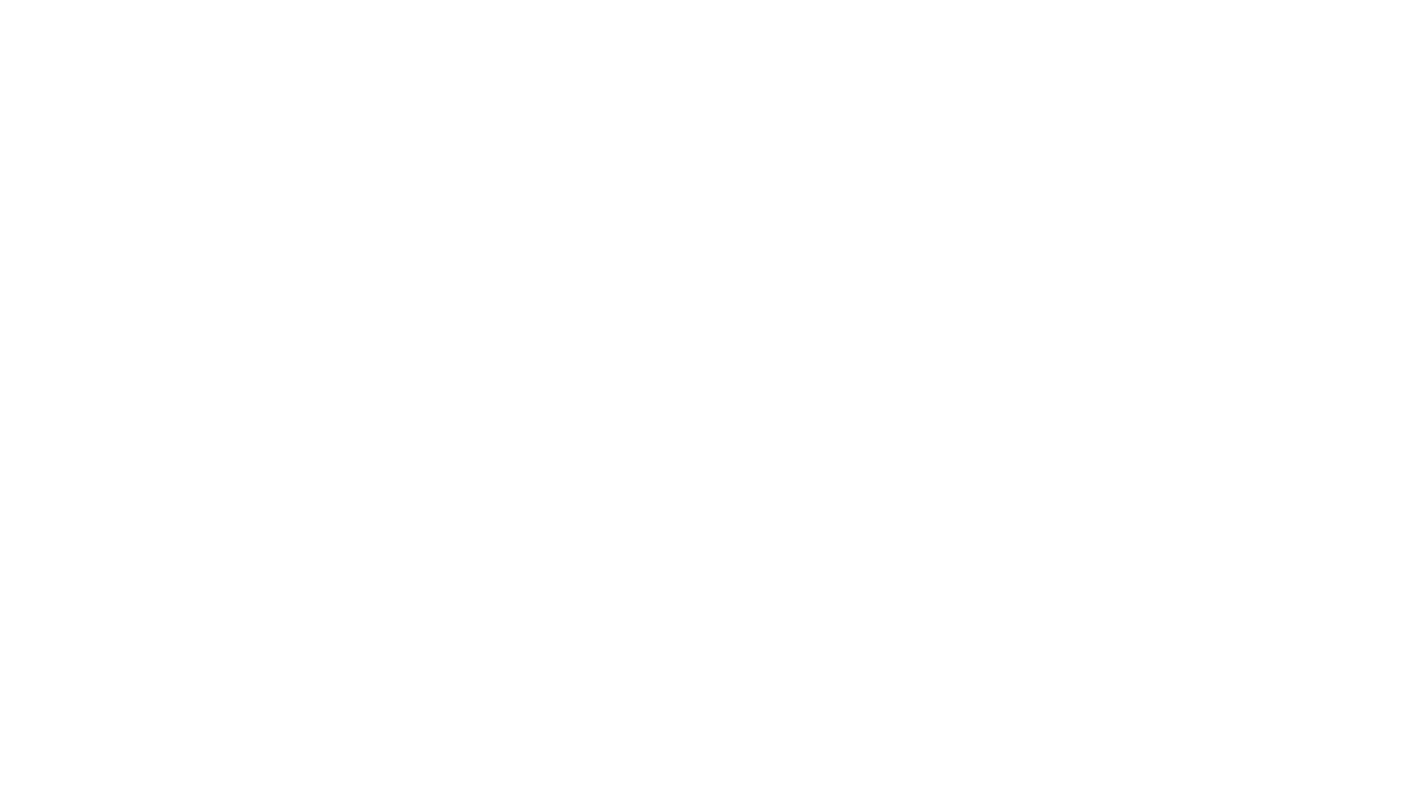
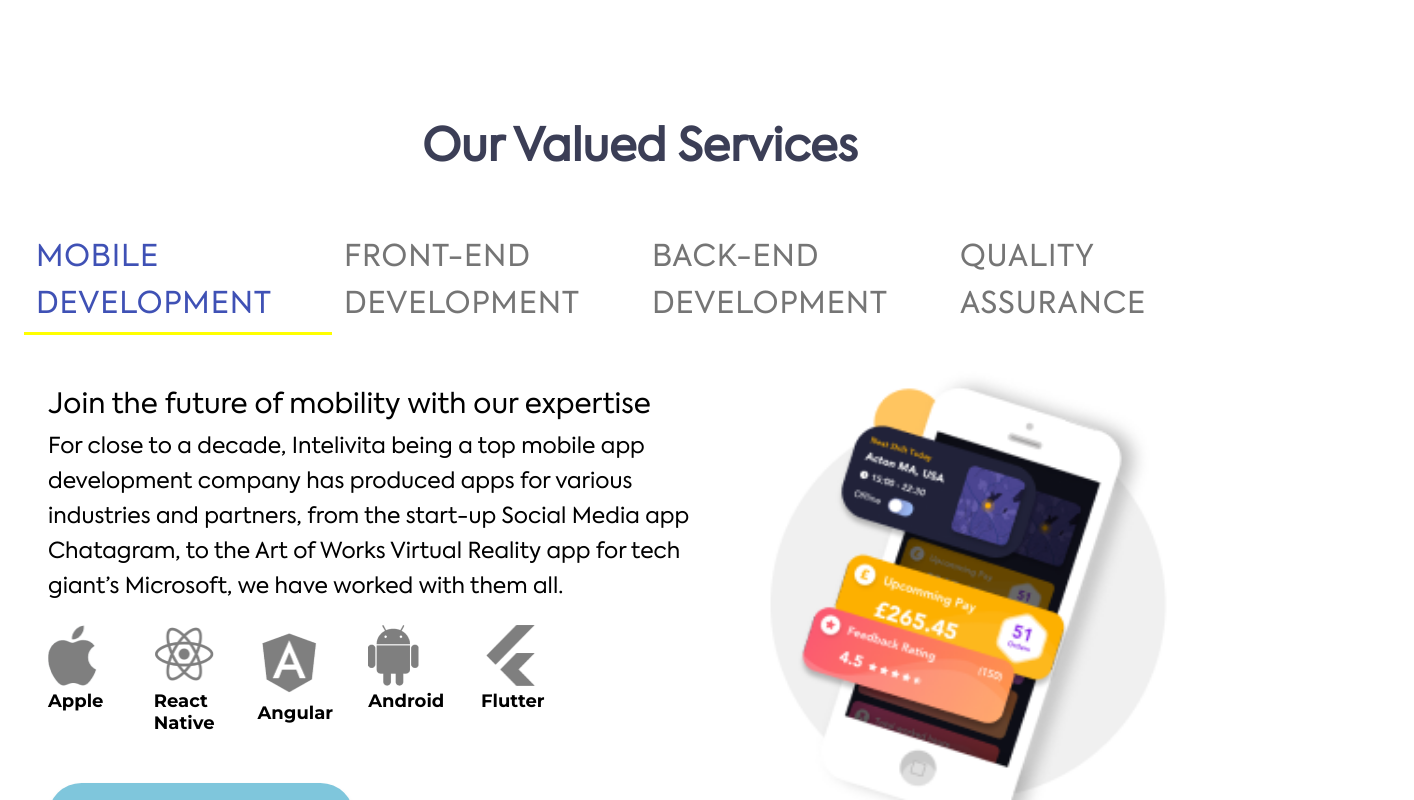
Before and after one commit to mohsinghafoor/techtiz, a React (Create React App) app: page / in a window 1280 px wide. Shown: the part 1040-1840 px from the top of the page, 1414 px wide, since content can reach past the window. Before the commit the page ends 876 px from the top, so only its background shows below. Built offline with nearby package versions, Linux system fonts and the light colour scheme.

Commit message:
added industries and Services Accordians

```diff
--- a/src/App.js
+++ b/src/App.js
@@ -35,13 +35,13 @@ function App() {
       */}
 
       {/* Responsive components */}
-      {/* <Header />
+      <Header />
       <Process />
       <Services />
       <Feedback />
       <Industries />
-      */}
       <Pricing />
+      <ResponsiveFooter />
     </>
   );
 }
--- a/src/components/industries/accordian.jsx
+++ b/src/components/industries/accordian.jsx
@@ -35,13 +35,13 @@ const useStyles = makeStyles((theme) => ({
     lineHeight: "133%",
     /* or 29px */
 
-    color: "#FFC107",
+    color: "black",
     [theme.breakpoints.down("xs")]: {
       width: 250,
       fontSize: 18,
     },
   },
-  suumary: {
+  summary: {
     display: "flex",
     flexDirection: "column",
     alignItems: "center",
@@ -61,7 +61,7 @@ const useStyles = makeStyles((theme) => ({
 
     color: "#000000",
     [theme.breakpoints.down("xs")]: {
-      width: 400,
+      width: 370,
       fontSize: 18,
     },
   },
@@ -76,7 +76,7 @@ const useStyles = makeStyles((theme) => ({
 
     color: "#000000",
     [theme.breakpoints.down("xs")]: {
-      width: 390,
+      width: 360,
       fontSize: 14,
     },
   },
@@ -102,6 +102,9 @@ const useStyles = makeStyles((theme) => ({
       height: 48,
     },
   },
+  expandedPanel: {
+    color: "#FFC107",
+  },
 }));
 
 export default function IndustriesAccordion() {
@@ -118,7 +121,7 @@ export default function IndustriesAccordion() {
         >
           <Box className={classes.heading}>Food</Box>
         </AccordionSummary>
-        <AccordionDetails className={classes.suumary}>
+        <AccordionDetails className={classes.sumary}>
           <Box className={classes.details}>
             Thank you again for the successful launch of the 3M and Converse
             applications. Your dedication, hard-work, flexibility, patience and
--- a/src/components/process/index.jsx
+++ b/src/components/process/index.jsx
@@ -17,6 +17,7 @@ const useStyles = makeStyles((theme) => ({
     display: "flex",
     maxWidth: 616,
     height: 49,
+    justifyContent: "center",
     fontFamily: "Axiforma",
     fontStyle: "normal",
     fontWeight: 800,
@@ -30,9 +31,14 @@ const useStyles = makeStyles((theme) => ({
       width: 399,
       fontSize: 30,
     },
+    [theme.breakpoints.down("xs")]: {
+      width: 350,
+      fontSize: 26,
+    },
   },
   subheading: {
     display: "flex",
+    justifyContent: "center",
     maxWidth: 778,
     height: 30,
     marginTop: 30,
@@ -49,6 +55,12 @@ const useStyles = makeStyles((theme) => ({
     [theme.breakpoints.down("sm")]: {
       width: 403,
       fontSize: 18,
+      lineHeight: "28px",
+      textAlign: "center",
+    },
+    [theme.breakpoints.down("xs")]: {
+      width: 300,
+      fontSize: 16,
       lineHeight: "28px",
       textAlign: "center",
     },
@@ -91,6 +103,10 @@ const useStyles = makeStyles((theme) => ({
       width: 411,
       height: 392,
     },
+    [theme.breakpoints.down("xs")]: {
+      width: 350,
+      height: 350,
+    },
   },
 }));
 
--- a/src/components/services/accordian.jsx
+++ b/src/components/services/accordian.jsx
@@ -39,7 +39,10 @@ const useStyles = makeStyles((theme) => ({
     lineHeight: "133%",
     /* or 29px */
 
-    color: "#FFC107",
+    color: "black",
+    "&: expanded": {
+      color: "red",
+    },
     [theme.breakpoints.down("xs")]: {
       width: 250,
       fontSize: 18,
```
